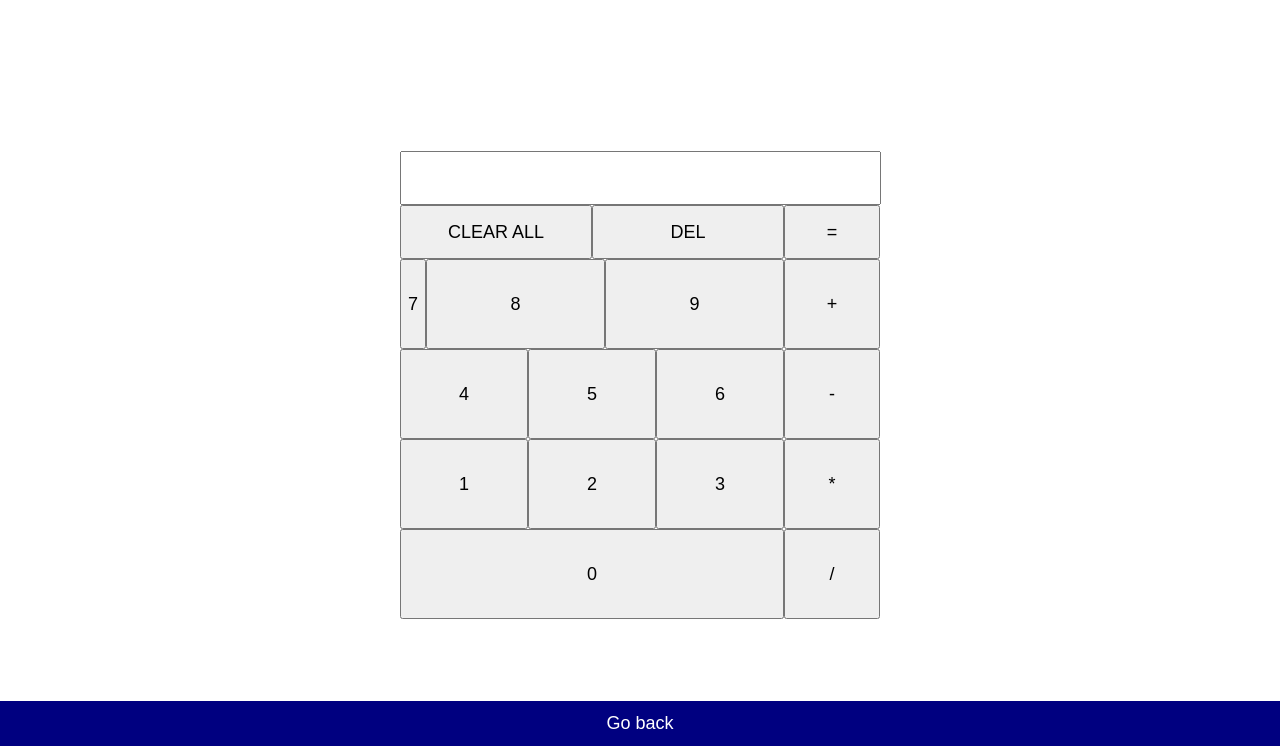
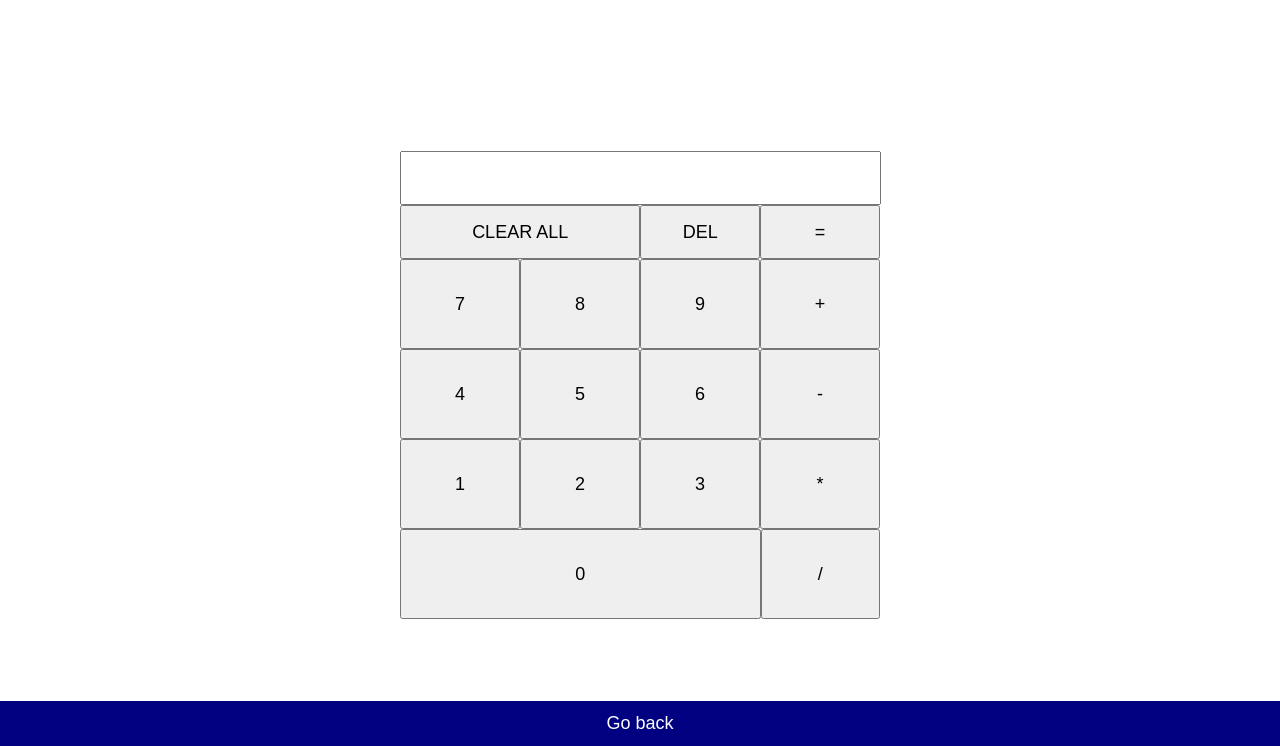
Before and after one commit to LatifAkan/Website, a plain HTML site: page calculator.html in a window 1280 px wide. Shown: the part 54-800 px from the top of the page. Drawn offline with Linux system fonts and the light colour scheme.

Commit message:
reworked HTML and CSS

```diff
--- a/calculator.html
+++ b/calculator.html
@@ -19,30 +19,30 @@
         <div class="clear">
             <button id="clear_all" class="content_value" onclick="button_clicked()">CLEAR ALL</button>
             <button id="del" class="content_value">DEL</button>
-            <button id="equal" class="content_value">=</button>
+            <button id="operator_equal" class="content_value">=</button>
         </div>
 
         <div class="num_block_wrapper">
             <button id="num_7" class="content_value" onclick="button_clicked()" value="7">7</button>
-            <button id="num_block_style" class="content_value" onclick="button_clicked()" value="8">8</button>
-            <button id="num_block_style" class="content_value">9</button>
-            <button id="num_block_style_operator" class="content_value">+</button>
+            <button id="num_8" class="content_value" onclick="button_clicked()" value="8">8</button>
+            <button id="num_9" class="content_value">9</button>
+            <button id="operator_plus" class="content_value">+</button>
         </div>
         <div class="num_block_wrapper">
-            <button id="num_block_style" class="content_value">4</button>
-            <button id="num_block_style" class="content_value">5</button>
-            <button id="num_block_style" class="content_value">6</button>
-            <button id="num_block_style_operator" class="content_value">-</button>
+            <button id="num_4" class="content_value">4</button>
+            <button id="num_5" class="content_value">5</button>
+            <button id="num_6" class="content_value">6</button>
+            <button id="operator_minus" class="content_value">-</button>
         </div>
         <div class="num_block_wrapper">
-            <button id="num_block_style" class="content_value">1</button>
-            <button id="num_block_style" class="content_value">2</button>
-            <button id="num_block_style" class="content_value">3</button>
-            <button id="num_block_style_operator" class="content_value">*</button>
+            <button id="num_1" class="content_value">1</button>
+            <button id="num_2" class="content_value">2</button>
+            <button id="num_3" class="content_value">3</button>
+            <button id="operator_multiplication" class="content_value">*</button>
         </div>
         <div class="num_block_wrapper">
-            <button id="num_block_style" class="content_value">0</button>
-            <button id="num_block_style_operator" class="content_value">/</button>
+            <button id="num_0" class="content_value">0</button>
+            <button id="operator_division" class="content_value">/</button>
         </div>
     </div>
 
--- a/calculator_style.css
+++ b/calculator_style.css
@@ -1,6 +1,14 @@
+/*page settings*/
+
 body {
     margin: 0; padding: 0;
     font-family: Arial, Helvetica, sans-serif;
+}
+
+input {
+    width: 98.5%;
+    height: 2em;
+    font-size: x-large;
 }
 
 button {
@@ -11,6 +19,8 @@ a {
     text-decoration: none;
     color: white;
 }
+
+/*top_bar & bottom_bar settings*/
 
 .bar{
     cursor: default;
@@ -47,6 +57,8 @@ a {
     background-color: rgb(0, 0, 180);
 }
 
+/*calculcator settings*/
+
 #wrapper {
     display: block;
     flex-direction: column;
@@ -63,27 +75,26 @@ a {
 
 #clear_all {
     height: 3em;
-    width: 40%;
+    flex: 2.16;
 }
 
 #del {
     height: 3em;
-    width: 40%;
+    flex: 1;
 }
 
-#equal {
+#operator_equal {
     height: 3em;
-    width: 20%;
-}
-
-input {
-    width: 98.5%;
-    height: 2em;
-    font-size: x-large;
+    flex: 1;
 }
 
 .num_block_wrapper {
     display: flex;
+}
+
+#operator_plus {
+    width: 20%;
+    height: 5em;
 }
 
 #num_block_style_operator {
@@ -91,12 +102,26 @@ input {
     height: 5em;
 }
 
-#num_block_style {
-    width: 20%;
-    flex: 1;
-    height: 5em;
+#num_0 {
+    flex: 3;
 }
 
-#num_block_style_0 {
-    width: 70%;
+#num_1, #num_2, #num_3, #num_4, #num_5, #num_6, #num_7, #num_8, #num_9 {
+    flex: 1;
 }
+
+#operator_multiplication, #operator_minus, #operator_plus {
+    flex: 1;
+}
+
+#operator_division {
+    flex: 0.9;
+}
+
+.content_value {
+    width: 100%;
+    display: flex;
+    height: 5em;
+    justify-content: center;
+    align-items: center;
+}
--- a/source.js
+++ b/source.js
@@ -1,5 +1,6 @@
 function button_clicked() {
     let button_value = document.getElementsByClassName("content_value").value;
+    console.log(button_value);
+
     document.getElementById("input_field").value = document.getElementById("num_7").value;
-    console.log(button_value);
 }
```
